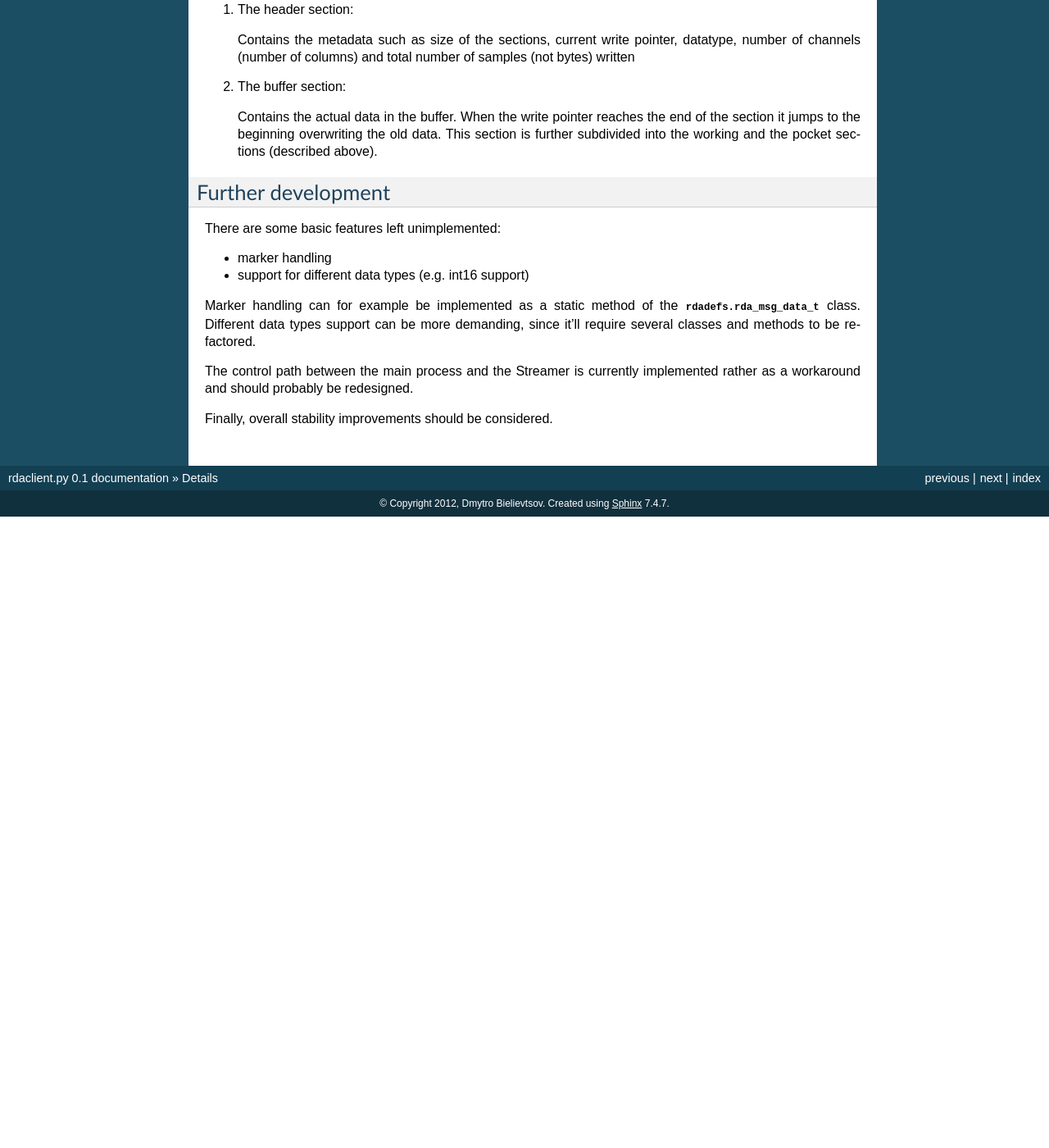
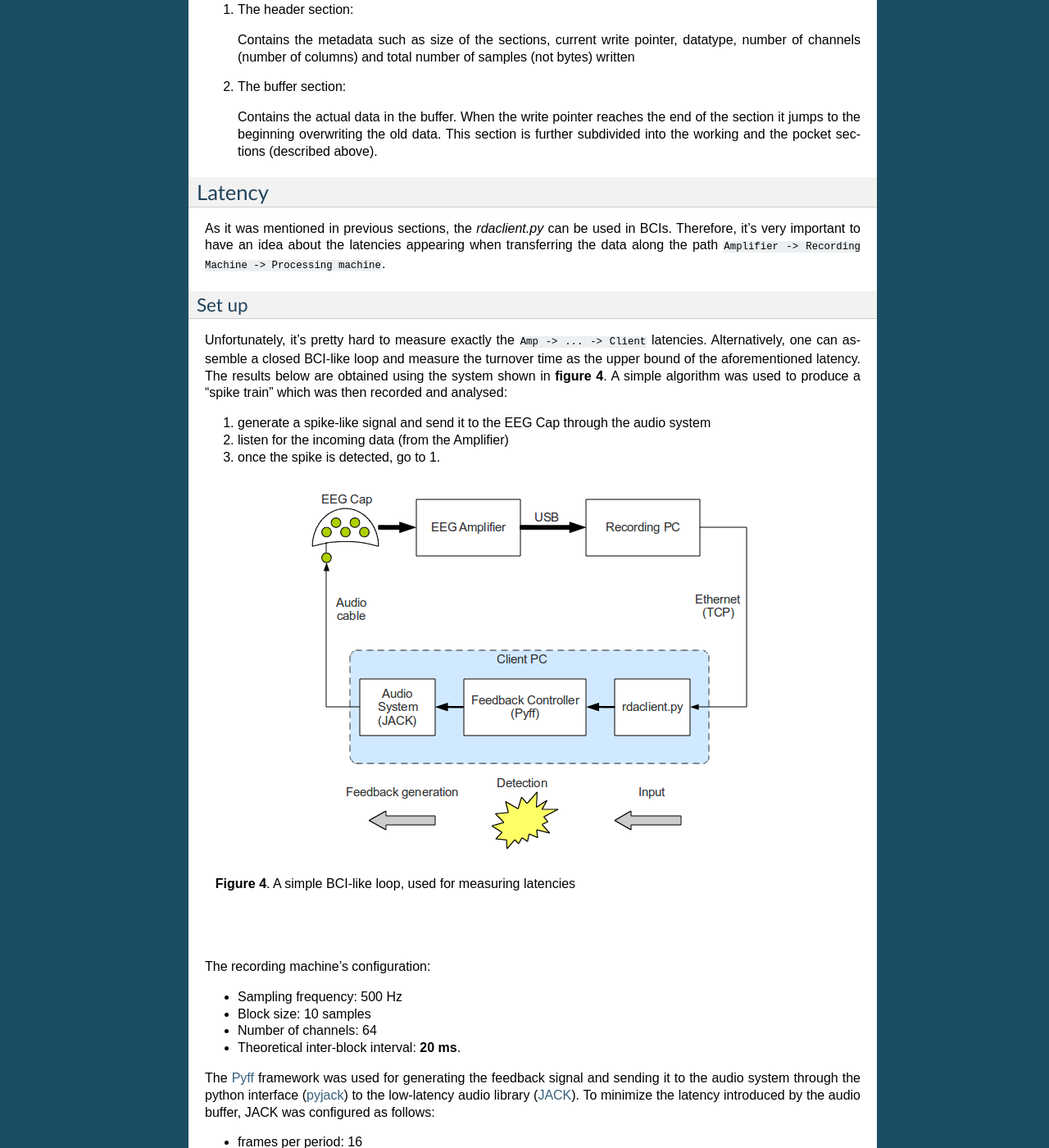
Before and after one commit to belevtsoff/rdaclient.py, a Sphinx documentation site: the page built from docs/details.rst, in a window 1280 px wide and 1400 px high, scrolled down 3623 px. Shown: the whole window at 82% size. Built offline with Sphinx 7.4.7, drawn with Linux system fonts in a browser that asks for light colours; before the commit the page ends 4253 px from its top, so only the background shows below that; some of the changed text lies outside the part shown.

Commit message:
added Latency section to the documentation

```diff
--- a/docs/details.rst
+++ b/docs/details.rst
@@ -124,6 +124,88 @@ The raw array has the following structure:
    data. This section is further subdivided into the working and the pocket
    sections (described above).
 
+Latency
+-------
+As it was mentioned in previous sections, the `rdaclient.py` can be used
+in BCIs. Therefore, it's very important to have an idea about the latencies
+appearing when transferring the data along the path
+``Amplifier -> Recording Machine -> Processing machine``.
+
+Set up
+++++++
+
+Unfortunately, it's pretty hard to measure exactly the
+``Amp -> ... -> Client`` latencies. Alternatively, one can assemble a
+closed BCI-like loop and measure the turnover time as the upper bound of
+the aforementioned latency. The results below are obtained using the
+system shown in **figure 4**. A simple algorithm was used to produce
+a "spike train" which was then recorded and analysed:
+
+1. generate a spike-like signal and send it to the EEG Cap through the audio system
+2. listen for the incoming data (from the Amplifier)
+3. once the spike is detected, go to 1.
+
+.. figure:: images/bci.png
+   :align: center
+
+   **Figure 4**. A simple BCI-like loop, used for measuring latencies
+
+|
+
+The recording machine's configuration:
+
+* Sampling frequency: 500 Hz
+* Block size: 10 samples
+* Number of channels: 64
+* Theoretical inter-block interval: **20 ms**.
+
+The `Pyff <http://bbci.de/pyff/index.html>`_ framework was used for
+generating the feedback signal and sending it to the audio system
+through the python interface
+(`pyjack <http://sourceforge.net/projects/py-jack/>`_) to the low-latency
+audio library (`JACK <http://jackaudio.org/>`_). To minimize the latency
+introduced by the audio buffer, JACK was configured as follows:
+
+* frames per period: 16
+* periods per buffer: 2
+* sampling rate: 96000
+
+This, in combination with a real-time system kernel, allowed for a
+theoretical audio latency of 0.333 ms.
+
+Results
++++++++
+
+The time intervals between the data-block arrivals at the client-side
+often exceed the theoretical value of 20 ms more than twice (**figure 5**).
+Moreover, their distribution has a number of sharp peaks, none of which
+corresponds to the 20 ms value. Such peaky distribution is most probably
+caused by a server, since disabling the Nagle's algorithm (TCP overhead
+minimization) had no effect.
+
+.. figure:: images/data_ivals.png
+   :align: center
+
+   **Figure 5**. Inter-block intervals at the receiving side
+
+|
+
+Because the complete loop contains several additional latency sources, the
+average turnover time was considerably larger (~80 ms) than the average inter-block
+interval of about 20 ms (**figure 6**). The potential latency sources are:
+
+* the inter-process communication between the Client and the Feedback Controller
+* python interface to JACK
+* audio buffer latency (unlikely)
+* capacitive effects of the computer-cap connection elements (soldering blobs,
+  clamps, etc.)
+
+.. figure:: images/isi.png
+   :align: center
+
+   **Figure 6**. The ``Generation -> Recording -> Detection -> Generation`` loop times
+
+|
 
 Further development
 -------------------
@@ -133,7 +215,7 @@ There are some basic features left unimplemented:
 * marker handling
 * support for different data types (e.g. int16 support)
 
-Marker handling can for example be implemented as a static method of the
+Marker handling can, for example, be implemented as a static method of the
 :class:`rdadefs.rda_msg_data_t` class. Different data types support can be
 more demanding, since it'll require several classes and methods to be
 re-factored.
--- a/docs/intro.rst
+++ b/docs/intro.rst
@@ -5,7 +5,7 @@ What is rdaclient.py?
 ---------------------
 Rdaclient.py is an asynchronous RDA client with buffer, written in pure python (with extensive usage of ctypes). Remote Data Access protocol is used by the the BrainVision recording software to share EEG the data over the network.
 
-For BrainAmp (by Brain Products) users, the module is aimed to simplify the development of processing applications (including BCIs) by encapsulating an asynchronous network client and a circular buffer in a single module. For more information, refer to :doc:`details`.
+For BrainAmp (by Brain Products) users, the module is aimed to simplify the development of processing applications (including BCIs) by encapsulating an asynchronous network client and a circular buffer in a single module. It thus should be handy to use it in a BCI (Brain-Computer Interface). For more information, refer to :doc:`details`.
 
 
 Installation
@@ -27,6 +27,8 @@ Next, get the source from the github::
     git clone git://github.com/belevtsoff/rdaclient.py.git
     cd rdaclient.py/
 
+You can also fork the project on the guthub: http://github.com/belevtsoff/rdaclient.py
+
 This is basically it. In order to make modules importable from other locations, just add the source folder to your PYTHONPATH, e.g.::
 
     echo export PYTHONPATH=\$PYTHONPATH:/path/to/rdaclient.py/src/ >> ~/.bashrc
```
Also changed, not shown: docs/images/bci.png (added), docs/images/data_ivals.png (added), docs/images/isi.png (added).
